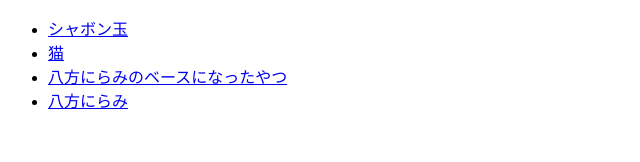
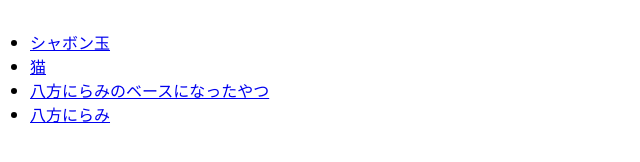
Before and after one commit to yj2222/portfolio_proto1, a plain HTML site: page index.html in a window 1280 px wide. Shown: the whole page, without its empty margins (0-640 px from the left). Drawn offline with Linux system fonts and the light colour scheme.

Commit message:
Update index

```diff
--- a/assets/css/style.css
+++ b/assets/css/style.css
@@ -3,8 +3,11 @@
   padding: 0;
   margin: 0;
   box-sizing: border-box;
-  font-size: 100%;
-  font-weight: normal;
+  font-family: 'Noto Sans JP', sans-serif;
+}
+
+nav{
+  margin: 30px;
 }
 
 /* template */
--- a/index.html
+++ b/index.html
@@ -4,9 +4,11 @@
   <meta charset="UTF-8">
   <meta name="viewport" content="width=device-width, initial-scale=1.0">
   <title>portfolio_proto1</title>
+  <link rel="preconnect" href="https://fonts.gstatic.com">
+  <link href="https://fonts.googleapis.com/css2?family=Noto+Sans+JP:wght@100;300;400;500;700;900&display=swap" rel="stylesheet">
+  <link rel="stylesheet" href="./assets/css/style.css">
 </head>
 <body>
-
   <nav>
     <ul>
       <li><a href="./shabon.html">シャボン玉</a></li>
@@ -15,7 +17,5 @@
       <li><a href="./happouNiramiNeko.html">八方にらみ</a></li>
     </ul>
   </nav>
-
-
 </body>
 </html>
```
